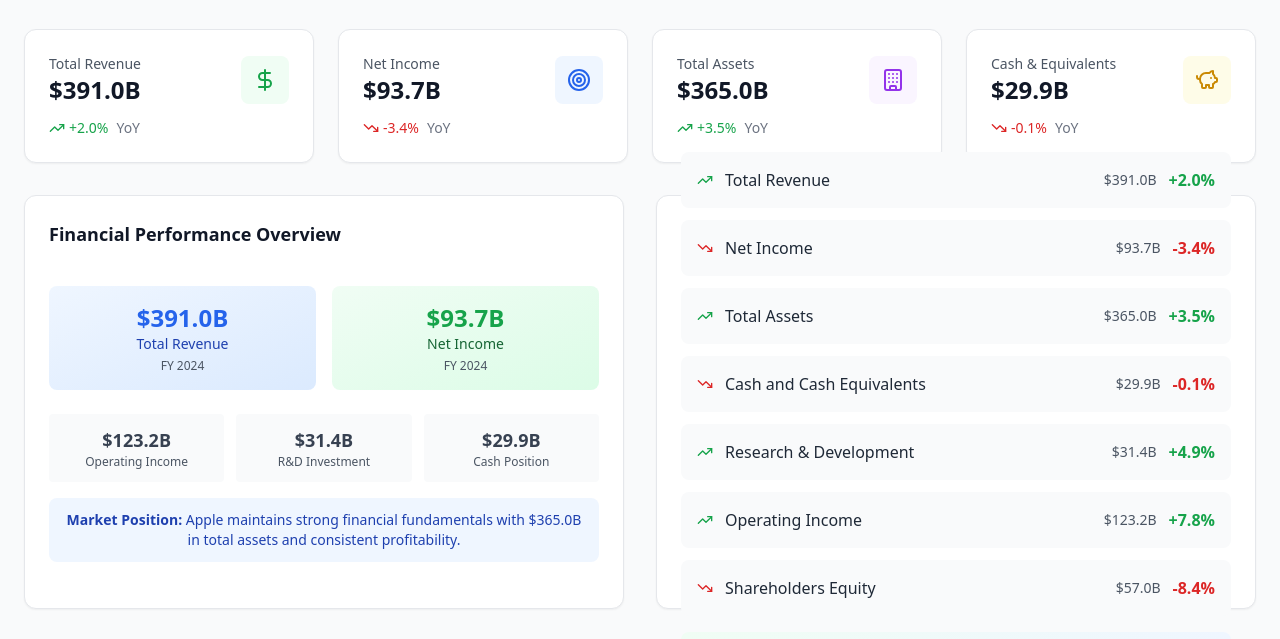
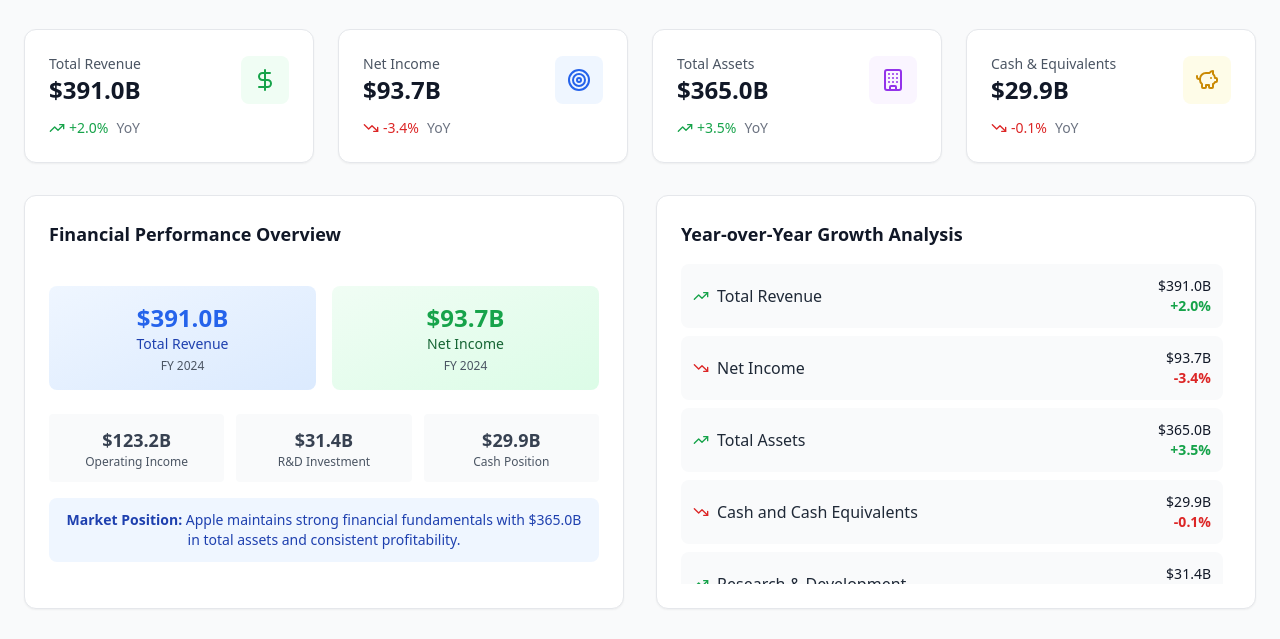
Before and after one commit to nateyaq/Apple, a plain HTML site: page demo.html in a window 1280 px wide. Shown: the part 95-734 px from the top of the page. Drawn offline with nearby package versions, Linux system fonts and the light colour scheme.

Commit message:
Fix growth rate analysis card layout and overflow issues - Fixed container overflow that was causing data to display outside card boundaries - Added proper overflow handling with scrollable content area - Improved flex layout with min-width and flex-shrink controls - Restructured value display to show amount and growth rate stacked vertically - Added truncation for long metric names to prevent layout breaking - Reduced padding and spacing for better content fit - Added scrollbar styling with proper padding - Data now properly contained within the card boundaries

```diff
--- a/demo.html
+++ b/demo.html
@@ -373,23 +373,25 @@
                 <!-- Live Growth Rate Analysis -->
                 <div class="bg-white p-6 rounded-xl shadow-sm border border-gray-200">
                     <h3 class="text-lg font-semibold text-gray-900 mb-4">Year-over-Year Growth Analysis</h3>
-                    <div class="h-80 flex flex-col justify-center">
-                        <div class="space-y-3">
+                    <div class="h-80 overflow-hidden">
+                        <div class="space-y-2 h-full overflow-y-auto pr-2">
                             ${Object.entries(metrics).map(([key, metric]) => {
                                 const growthRate = metric.growth_rate || 0;
                                 const isPositive = growthRate >= 0;
                                 return `
-                                    <div class="flex justify-between items-center p-4 bg-gray-50 rounded-lg hover:bg-gray-100 transition-colors">
-                                        <div class="flex items-center">
+                                    <div class="flex justify-between items-center p-3 bg-gray-50 rounded-lg hover:bg-gray-100 transition-colors">
+                                        <div class="flex items-center min-w-0 flex-1">
                                             <i data-lucide="${isPositive ? 'trending-up' : 'trending-down'}"
-                                               class="h-4 w-4 ${isPositive ? 'text-green-600' : 'text-red-600'} mr-3"></i>
-                                            <span class="font-medium text-gray-800">${metric.name}</span>
+                                               class="h-4 w-4 ${isPositive ? 'text-green-600' : 'text-red-600'} mr-2 flex-shrink-0"></i>
+                                            <span class="font-medium text-gray-800 truncate">${metric.name}</span>
                                         </div>
-                                        <div class="flex items-center">
-                                            <span class="text-sm text-gray-600 mr-3">$${formatValue(metric.latest_value)}B</span>
-                                            <span class="font-bold ${isPositive ? 'text-green-600' : 'text-red-600'}">
-                                                ${isPositive ? '+' : ''}${growthRate.toFixed(1)}%
-                                            </span>
+                                        <div class="flex items-center ml-4 flex-shrink-0">
+                                            <div class="text-right">
+                                                <div class="text-sm font-medium text-gray-900">$${formatValue(metric.latest_value)}B</div>
+                                                <div class="text-sm font-bold ${isPositive ? 'text-green-600' : 'text-red-600'}">
+                                                    ${isPositive ? '+' : ''}${growthRate.toFixed(1)}%
+                                                </div>
+                                            </div>
                                         </div>
                                     </div>
                                 `;
@@ -399,7 +401,7 @@
                         <div class="mt-4 p-3 bg-gradient-to-r from-green-50 to-blue-50 rounded-lg">
                             <div class="text-sm text-gray-700 text-center">
                                 <i data-lucide="info" class="h-4 w-4 inline mr-2 text-blue-600"></i>
-                                Growth rates calculated from SEC 10-K filings comparing most recent fiscal year data
+                                Growth calculated from SEC 10-K filings
                             </div>
                         </div>
                     </div>
```
